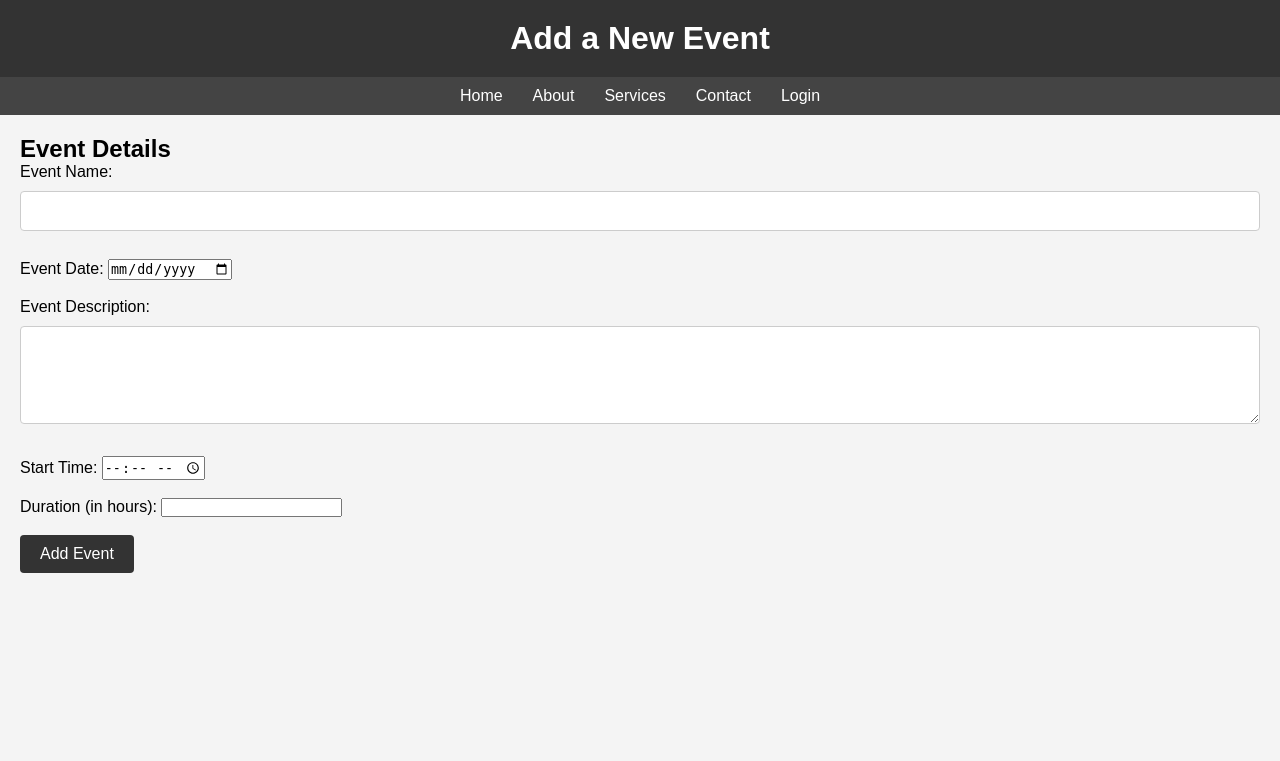
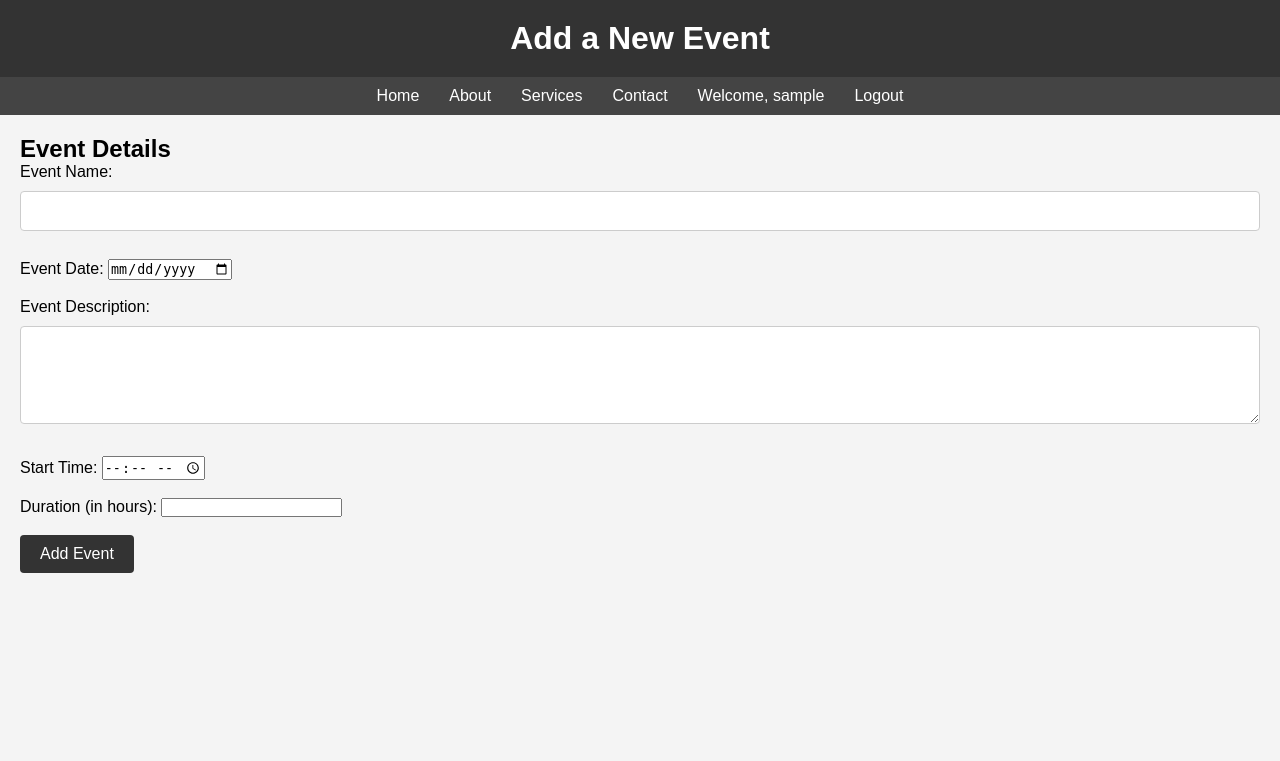
Before and after one commit to bmackenty/24-25-Introduction-to-Programming, a PHP site: page /add_event.php in a window 1280 px wide. Shown: the top 761 px of the page. Run offline with PHP 8.4, Linux system fonts and the light colour scheme; the visitor is signed in with stand-in values (Sample User, id 1).

Commit message:
Update navbar.php

```diff
--- a/navbar.php
+++ b/navbar.php
@@ -1,17 +1,25 @@
+<?php
+session_start();
+?>
+
 <nav>
-            <!--
-            The <ul> tag defines an unordered list. The list items (<li>) inside are the navigation links.
-            -->
     <ul>
-                <!--
-                Each <li> tag represents an item in the list. Inside each list item, there is an <a> tag,
-                which creates a hyperlink. The href attribute specifies the destination of the link.
-                In this case, they are placeholders with "#" because no actual page is linked.
-                -->
         <li><a href="default_template.php">Home</a></li>
         <li><a href="#">About</a></li>
         <li><a href="#">Services</a></li>
         <li><a href="#">Contact</a></li>
-                <li><a href="login.php">Login</a></li>
+
+        <?php
+        // Check if a user is logged in by checking the session.
+        if (isset($_SESSION['username'])) {
+            // If the user is logged in, display their username and show a "Logout" link.
+            echo '<li><a href="#">Welcome, ' . htmlspecialchars($_SESSION['username']) . '</a></li>';
+            echo '<li><a href="logout.php">Logout</a></li>';
+        } else {
+            // If no user is logged in, show the "Login" and "Register" links.
+            echo '<li><a href="login.php">Login</a></li>';
+            echo '<li><a href="register.php">Register</a></li>';
+        }
+        ?>
     </ul>
 </nav>
```
Lines whose indentation alone changed are shown as unchanged.
